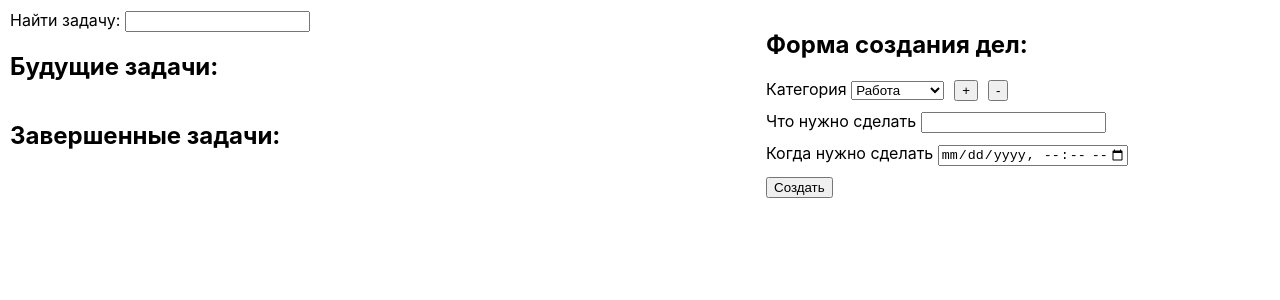
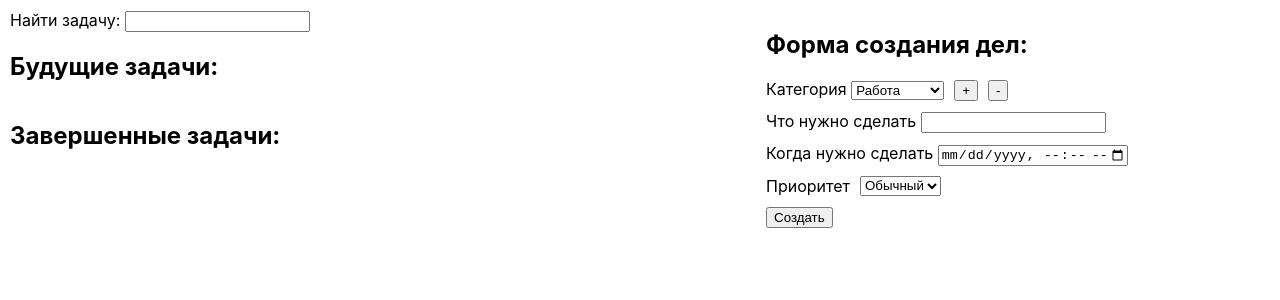
Before and after one commit to tverdohleboff/to-do-list, a React (Create React App) app: page / in a window 1280 px wide. Shown: the top 300 px of the page. Built offline with nearby package versions, Linux system fonts and the light colour scheme.

Commit message:
Add priority for tasks

```diff
--- a/src/App.css
+++ b/src/App.css
@@ -79,3 +79,16 @@ display: block;
 .margin-left-10 {
   margin-left: 10px;
 }
+
+.priority {
+  display: flex;
+  gap: 10px;
+}
+
+.high {
+ background-color: rgba(167, 255, 226, 0.733);
+}
+
+.low {
+background-color: rgba(176, 176, 176, 0.905);
+}
--- a/src/CreateEditForm.js
+++ b/src/CreateEditForm.js
@@ -21,12 +21,27 @@ function CreateEditForm(props) {
     'Творчество'
   ];
 
+  const priorities = [
+    'Обычный',
+    'Высокий',
+    'Низкий'
+  ];
+
   const [name, setName] = useState('');
   const [date, setDate] = useState('');
   const [category, setCategory] = useState(defaultCategories[0]);
   const [categories, setCategories] = useState(categoriesFromLocalStorage || defaultCategories);
+  const [priority, setPriority] = useState(priorities[0]);
   const [errorName, setErrorName] = useState(false);
   const [errorDate, setErrorDate] = useState(false);
+
+  const formTitle = isEdit ?
+  'Форма редактирования дела: ' :
+  'Форма создания дел: ';
+
+  const buttonText = isEdit ?
+  'Сохранить' :
+  'Создать';
 
   useEffect(function(){
     let task;
@@ -115,6 +130,7 @@ function CreateEditForm(props) {
     task.name = name;
     task.date = date;
     task.category = category;
+    task.priority = priority;
     const sortedTasks = sortTasksByDate(updatedTasks);
     setTasks(sortedTasks);
     clearFields();
@@ -129,6 +145,7 @@ function CreateEditForm(props) {
         name: name,
         date: date,
         category: category,
+        priority: priority,
         isChecked: false
       }
     ];
@@ -181,13 +198,10 @@ function CreateEditForm(props) {
     }
   }
 
-  const formTitle = isEdit ?
-  'Форма редактирования дела: ' :
-  'Форма создания дел: ';
-
-  const buttonText = isEdit ?
-  'Сохранить' :
-  'Создать';
+  function handlePriorityChange(event){
+    const value = event.target.value;
+    setPriority(value);
+  }
 
   return (
     <div className='CreateEditForm'>
@@ -248,6 +262,22 @@ function CreateEditForm(props) {
           {errorDate !== false ? <div className='redText'>
             {errorDate}</div> : null}
         </div>
+        <div className='priority'>
+        <label htmlFor='priority'>Приоритет </label>
+          <select
+            id='priority'
+            value={priority}
+            onChange={handlePriorityChange}>
+            {
+              priorities.map(function(selection) {
+                return (
+                  <option key={selection}
+                  value={selection}>{selection}</option>
+                )
+              })
+            }
+          </select>
+          </div>
         <div>
           <button type='submit'>{buttonText}</button>
           {
--- a/src/Task.js
+++ b/src/Task.js
@@ -8,6 +8,7 @@ function Task(props) {
     isChecked,
     onChangeStatus,
     category,
+    priority,
     setEditTaskId,
     onDelete
   } = props;
@@ -29,7 +30,12 @@ function Task(props) {
 
   const isExpired = new Date(date).getTime() < new Date().getTime();
 
-  const className = isChecked ? 'Task Task_Checked' : 'Task';
+  let className = isChecked ? 'Task Task_Checked' : 'Task';
+  if(priority === 'Высокий') {
+    className = className + ' high';
+  } else if(priority === 'Низкий') {
+    className = className + ' low';
+  }
   const dateClassName = isExpired ? 'Date redText' : 'Date';
   const nameClassName = isExpired ? 'Name redText' : 'Name';
 
--- a/src/TasksList.js
+++ b/src/TasksList.js
@@ -21,6 +21,7 @@ function TasksList(props) {
             isChecked={task.isChecked}
             onChangeStatus={changeStatus}
             category={task.category}
+            priority={task.priority}
             setEditTaskId={setEditTaskId}
             onDelete={deleteTask}
           />
```
